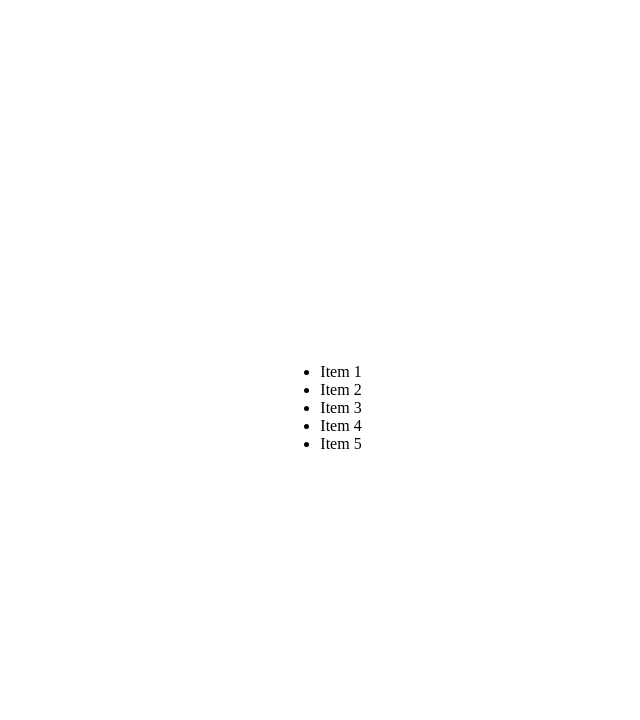
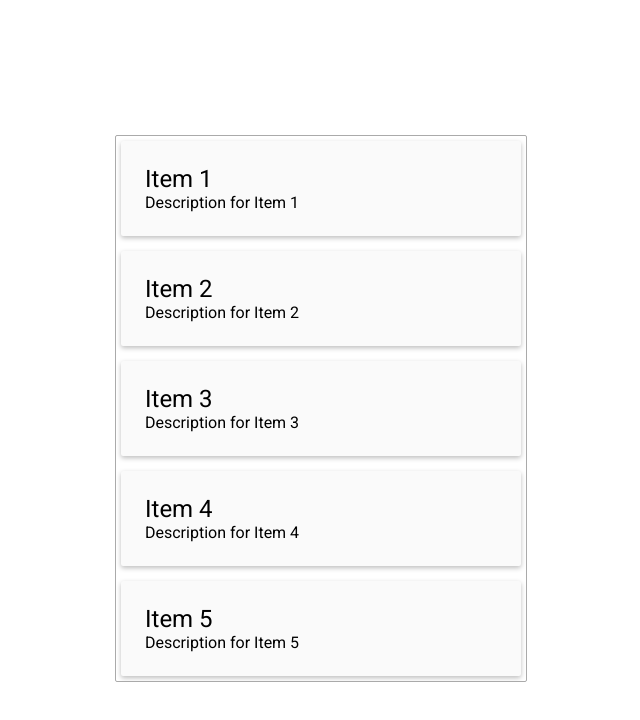
Before and after one commit to m0t0r/poc-ui-router-material-design-nav-transitions, a website: page index.html in a window 1280 px wide. Shown: the whole page, without its empty margins (319-959 px from the left). Drawn offline with nearby package versions, Linux system fonts and the light colour scheme; some packages are replaced by stand-ins of ours.

Commit message:
chore(components): Add styles and basic behaviours to the components

```diff
--- a/css/styles.css
+++ b/css/styles.css
@@ -3,4 +3,42 @@ body {
   justify-content: center;
   align-items: center;
   height: 100vh;
+
+  font-family: 'Roboto', sans-serif;
 }
+
+p {
+  margin: 0;
+  padding: 0;
+}
+
+.items {
+  border: 1px solid #aaa;
+  width: 400px;
+  padding: 5px;
+  border-radius: 2px;
+  overflow: hidden;
+}
+
+.item {
+  display: block;
+  list-style: none;
+  padding: 24px;
+  border-radius: 2px;
+  box-shadow: 0 2px 5px 0 rgba(0, 0, 0, 0.26);
+  background: #fafafa;
+  cursor: pointer;
+}
+
+.item.item--active {
+  background: salmon;
+}
+
+.item__name {
+  font-size: 24px;
+  font-weight: 400;
+}
+
+.item:not(:first-child) {
+  margin-top: 15px;
+}
--- a/index.html
+++ b/index.html
@@ -3,9 +3,10 @@
 <head>
   <meta charset="UTF-8">
   <title>Title</title>
+  <link href='https://fonts.googleapis.com/css?family=Roboto:400,700' rel='stylesheet' type='text/css'>
   <link rel="stylesheet" href="css/styles.css">
 </head>
-<body ng-app="app">
+<body ng-app="app" ng-cloak>
 
 <app>
   Loading...
--- a/src/components.js
+++ b/src/components.js
@@ -12,6 +12,14 @@
     $stateProvider
       .state('items', {
         url: '/items',
+        views: {
+          'app': {
+            template: '<items></items>'
+          }
+        }
+      })
+      .state('items.item', {
+        url: '/:id',
         views: {
           'app': {
             template: '<items></items>'
@@ -40,19 +48,40 @@
         var vm = this;
 
         vm.items = [
-          {name: 'Item 1', description: 'Description for Item 1'},
-          {name: 'Item 2', description: 'Description for Item 2'},
-          {name: 'Item 3', description: 'Description for Item 3'},
-          {name: 'Item 4', description: 'Description for Item 4'},
-          {name: 'Item 5', description: 'Description for Item 5'}
+          {
+            id: 1,
+            name: 'Item 1',
+            description: 'Description for Item 1'
+          },
+          {
+            id: 2,
+            name: 'Item 2',
+            description: 'Description for Item 2'
+          },
+          {
+            id: 3,
+            name: 'Item 3',
+            description: 'Description for Item 3'
+          },
+          {
+            id: 4,
+            name: 'Item 4',
+            description: 'Description for Item 4'
+          },
+          {
+            id: 5,
+            name: 'Item 5',
+            description: 'Description for Item 5'
+          }
         ]
       }
     }
   }
 
-  function ItemComponent() {
+  function ItemComponent($state, $stateParams) {
     return {
       restrict: 'E',
+      replace: true,
       scope: {
         item: '='
       },
@@ -61,6 +90,18 @@
       templateUrl: './src/item.component.html',
       controller: function() {
         var vm = this;
+
+        vm.isActive = function() {
+          return vm.item.id === parseInt($stateParams.id, 10);
+        };
+
+        vm.select = function() {
+          if (vm.isActive()) {
+            $state.go('items');
+          } else {
+            $state.go('items.item', {id: vm.item.id});
+          }
+        };
       }
     }
   }
--- a/src/item.component.html
+++ b/src/item.component.html
@@ -1 +1,4 @@
-<li class="item">{{ vm.item.name }}</li>
+<li class="item" ng-class="{'item--active': vm.isActive()}" ng-click="vm.select()">
+  <div class="item__name">{{ vm.item.name }}</div>
+  <div class="item__description">{{ vm.item.description }}</div>
+</li>
--- a/src/items.component.html
+++ b/src/items.component.html
@@ -1,3 +1,3 @@
-<ul>
+<ul class="items">
   <item item="item" ng-repeat="item in vm.items"></item>
 </ul>
```
Also changed, not shown: 1 other file.
